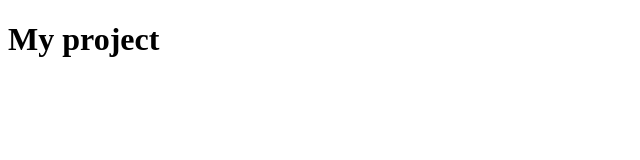
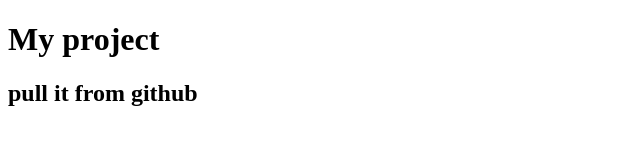
Before and after one commit to fisherok3452/my-project, a plain HTML site: page index.html in a window 1280 px wide. Shown: the whole page, without its empty margins (0-640 px from the left). Drawn offline with Linux system fonts and the light colour scheme.

Commit message:
Update index.html

```diff
--- a/index.html
+++ b/index.html
@@ -8,5 +8,6 @@
 </head>
 <body>
   <h1>My project</h1>
+  <h2>pull it from github</h2>
 </body>
 </html>
```
